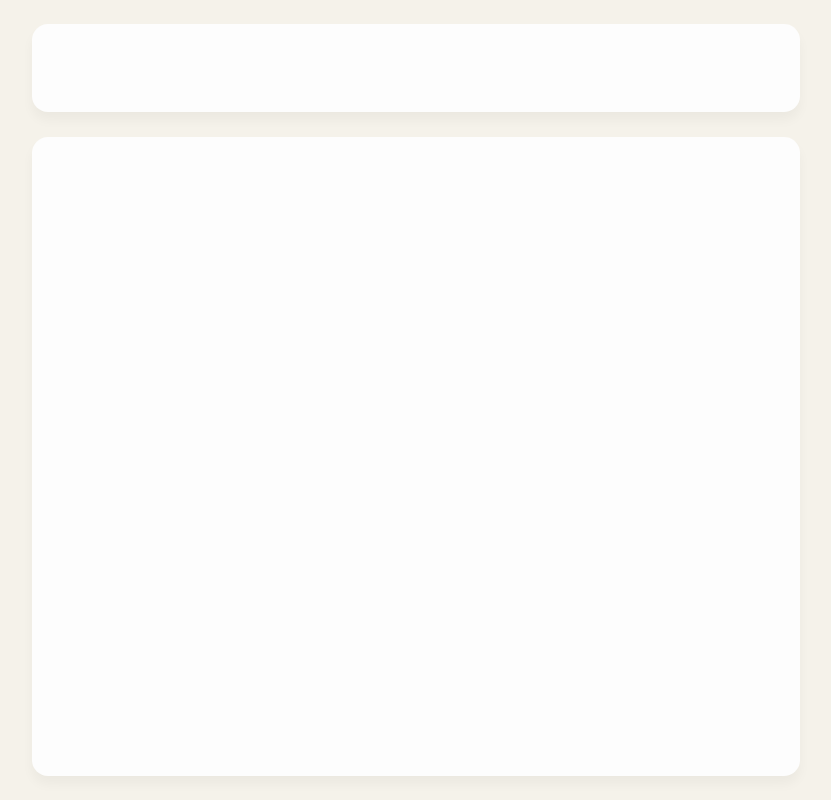
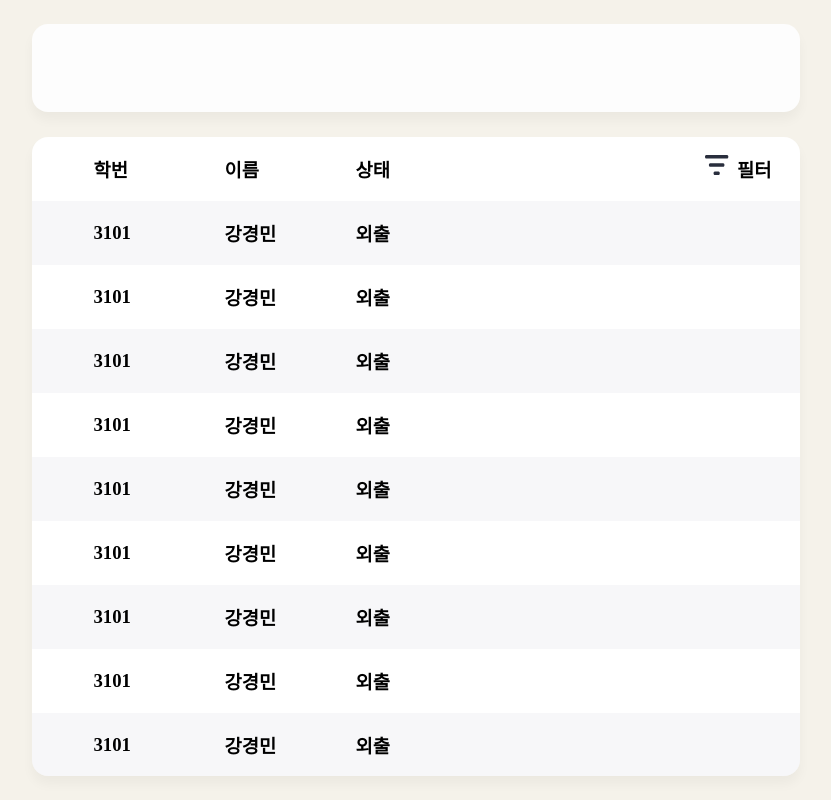
Before and after one commit to WHERE-P/WHERE-Frontend, a Next.js app: page / in a window 1280 px wide. Shown: the whole page, without its empty margins (224-1055 px from the left). Built offline with nearby package versions, Linux system fonts and the light colour scheme.

Commit message:
💄 Add : StuList 퍼블리싱

```diff
--- a/src/asset/svg/index.ts
+++ b/src/asset/svg/index.ts
@@ -1,2 +1,3 @@
 export { default as EyeIcon } from './EyeIcon.svg'
 export { default as EyeCloseIcon } from './EyeCloseIcon.svg'
+export { default as FilterIcon } from './Filter.svg'
--- /dev/null
+++ b/src/components/Home/atoms/StuItem/index.tsx
@@ -0,0 +1,29 @@
+import * as S from './style'
+import { FilterIcon } from '@/asset/svg'
+
+interface Props {
+  stuNum: string
+  name: string
+  where: string
+  filter?: boolean
+}
+
+const StuItem = ({ stuNum, name, where, filter = false }: Props) => {
+  return (
+    <S.Layer>
+      <h3>{stuNum}</h3>
+      <h3>{name}</h3>
+      <h3>{where}</h3>
+      <S.FilterBox>
+        {filter && (
+          <>
+            <FilterIcon />
+            <h3>필터</h3>
+          </>
+        )}
+      </S.FilterBox>
+    </S.Layer>
+  )
+}
+
+export default StuItem
--- /dev/null
+++ b/src/components/Home/atoms/StuItem/style.ts
@@ -0,0 +1,33 @@
+import { Palette } from '@/styles/globals'
+import styled from '@emotion/styled'
+
+export const Layer = styled.div`
+  width: 100%;
+  height: 64px;
+  padding: 0 3% 0 8%;
+  display: flex;
+  align-items: center;
+
+  :nth-of-type(n) {
+    background-color: ${Palette.WHITE};
+  }
+  :nth-of-type(2n) {
+    background-color: ${Palette.BACKGROUND_BG};
+  }
+
+  > h3 {
+    flex: 1.5;
+  }
+  > h3:nth-of-type(3) {
+    flex: 4;
+  }
+  > h3:nth-of-type(4) {
+    flex: 0 0 4em;
+  }
+`
+
+export const FilterBox = styled.div`
+  display: flex;
+  gap: 8px;
+  width: 4.5em;
+`
--- a/src/components/Home/organisms/StuList/index.tsx
+++ b/src/components/Home/organisms/StuList/index.tsx
@@ -1,7 +1,25 @@
+import StuItem from '../../atoms/StuItem'
 import * as S from './style'
 
 const StuList = () => {
-  return <S.Layer></S.Layer>
+  return (
+    <S.Layer>
+      <StuItem stuNum="학번" name="이름" where="상태" filter />
+      <StuItem stuNum="3101" name="강경민" where="외출" />
+      <StuItem stuNum="3101" name="강경민" where="외출" />
+      <StuItem stuNum="3101" name="강경민" where="외출" />
+      <StuItem stuNum="3101" name="강경민" where="외출" />
+      <StuItem stuNum="3101" name="강경민" where="외출" />
+      <StuItem stuNum="3101" name="강경민" where="외출" />
+      <StuItem stuNum="3101" name="강경민" where="외출" />
+      <StuItem stuNum="3101" name="강경민" where="외출" />
+      <StuItem stuNum="3101" name="강경민" where="외출" />
+      <StuItem stuNum="3101" name="강경민" where="외출" />
+      <StuItem stuNum="3101" name="강경민" where="외출" />
+      <StuItem stuNum="3101" name="강경민" where="외출" />
+      <StuItem stuNum="3101" name="강경민" where="외출" />
+    </S.Layer>
+  )
 }
 
 export default StuList
--- a/src/components/Home/organisms/StuList/style.ts
+++ b/src/components/Home/organisms/StuList/style.ts
@@ -7,4 +7,9 @@ export const Layer = styled.div`
   box-shadow: 0px 8px 12px rgba(0, 0, 0, 0.04);
   border-radius: 16px;
   background-color: ${Palette.BACKGROUND_CARD};
+  overflow-y: auto;
+
+  ::-webkit-scrollbar {
+    width: 0;
+  }
 `
```
Also changed, not shown: src/asset/svg/Filter.svg (added).
